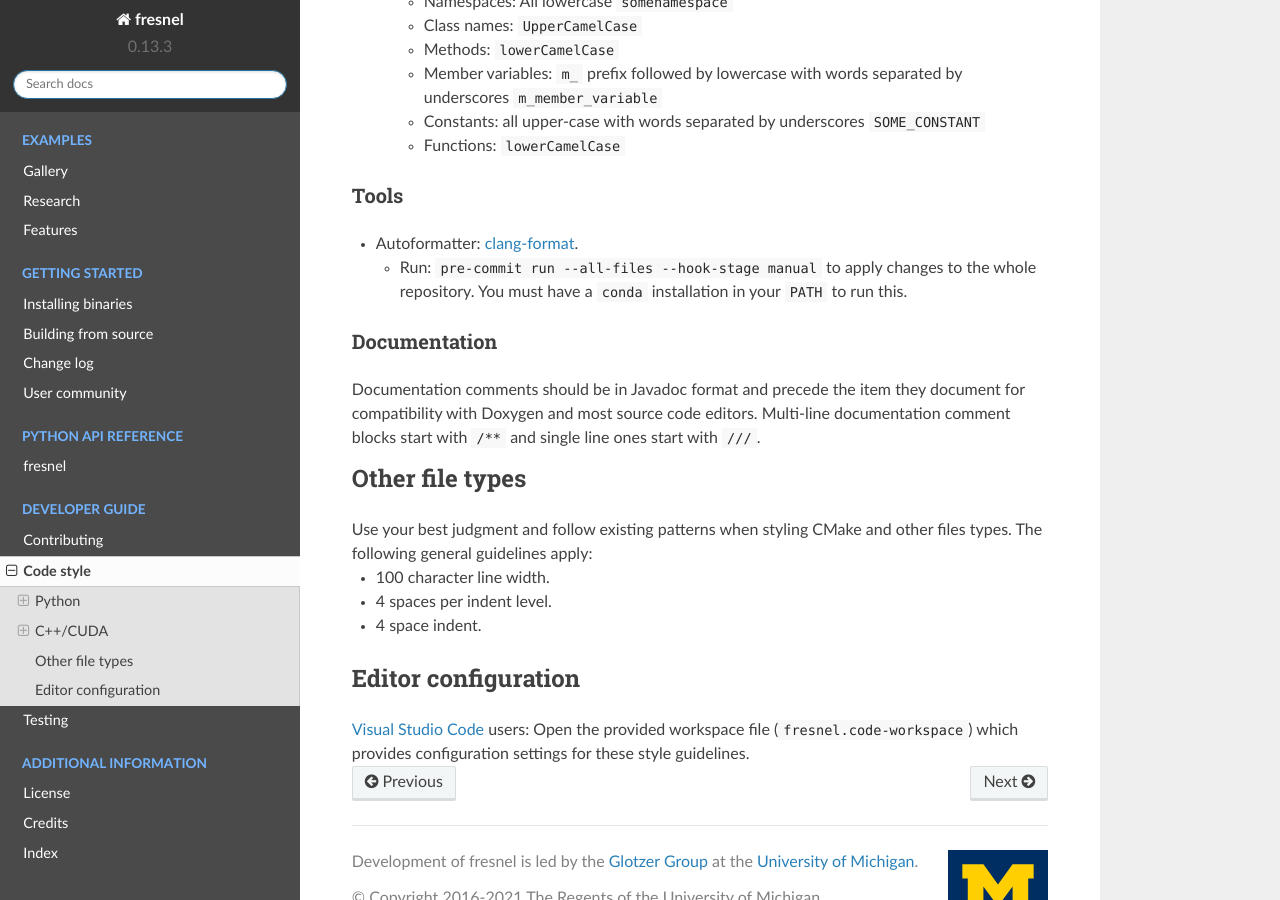
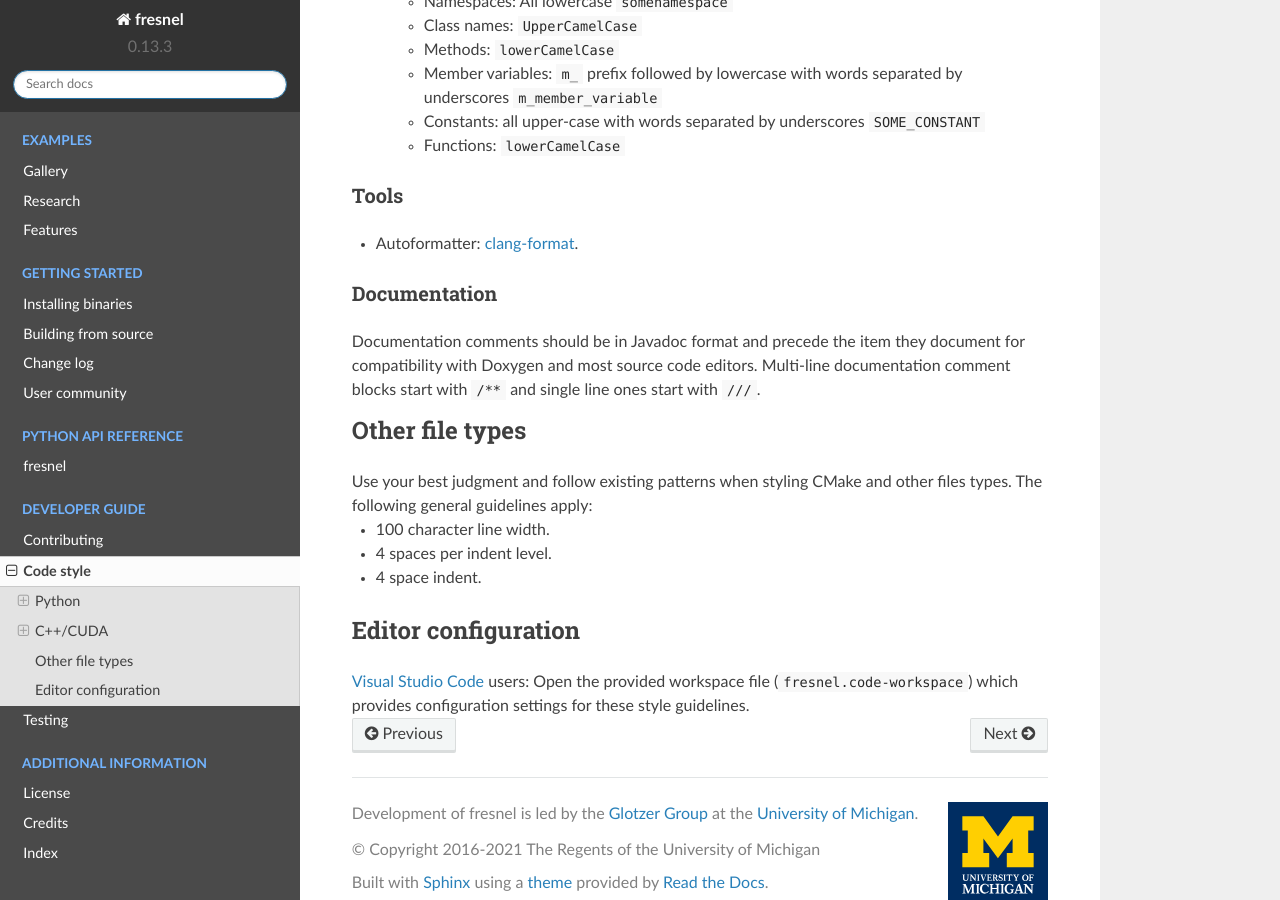
Before and after one commit to glotzerlab/fresnel, a Sphinx documentation site: the page built from doc/style.rst, in a window 1280 px wide and 900 px high, scrolled down 1120 px. Built offline with Sphinx 7.4.7 and the Read the Docs theme 2.0.0, drawn with Linux system fonts in a browser that asks for light colours.

Commit message:
Remove pre-commit manual from style docs.

```diff
--- a/doc/style.rst
+++ b/doc/style.rst
@@ -81,10 +81,6 @@ Tools
 
 * Autoformatter: `clang-format <https://clang.llvm.org/docs/ClangFormat.html>`_.
 
-  * Run: ``pre-commit run --all-files --hook-stage manual`` to apply changes to
-    the whole repository. You must have a ``conda`` installation in your
-    ``PATH`` to run this.
-
 Documentation
 ^^^^^^^^^^^^^
 
```
